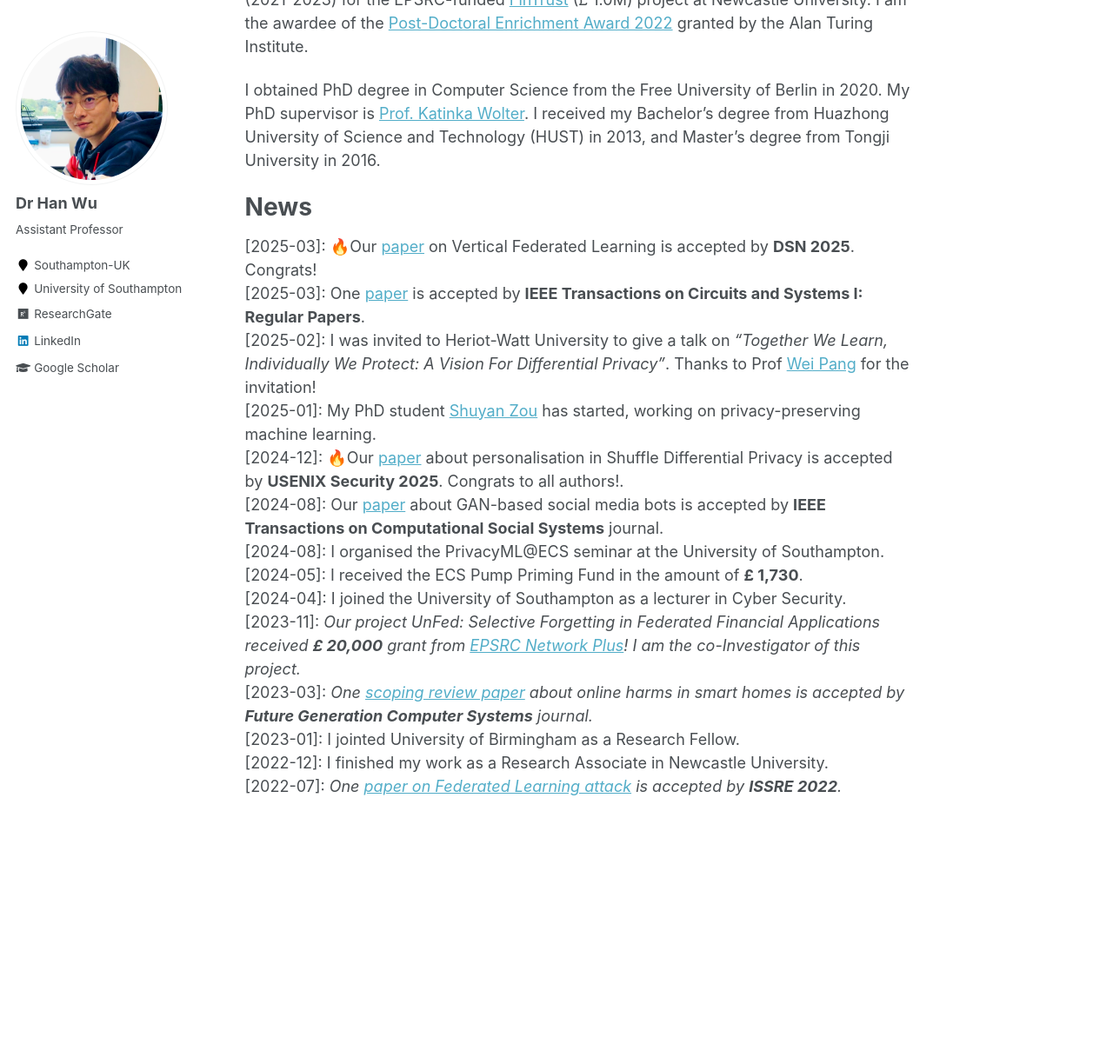
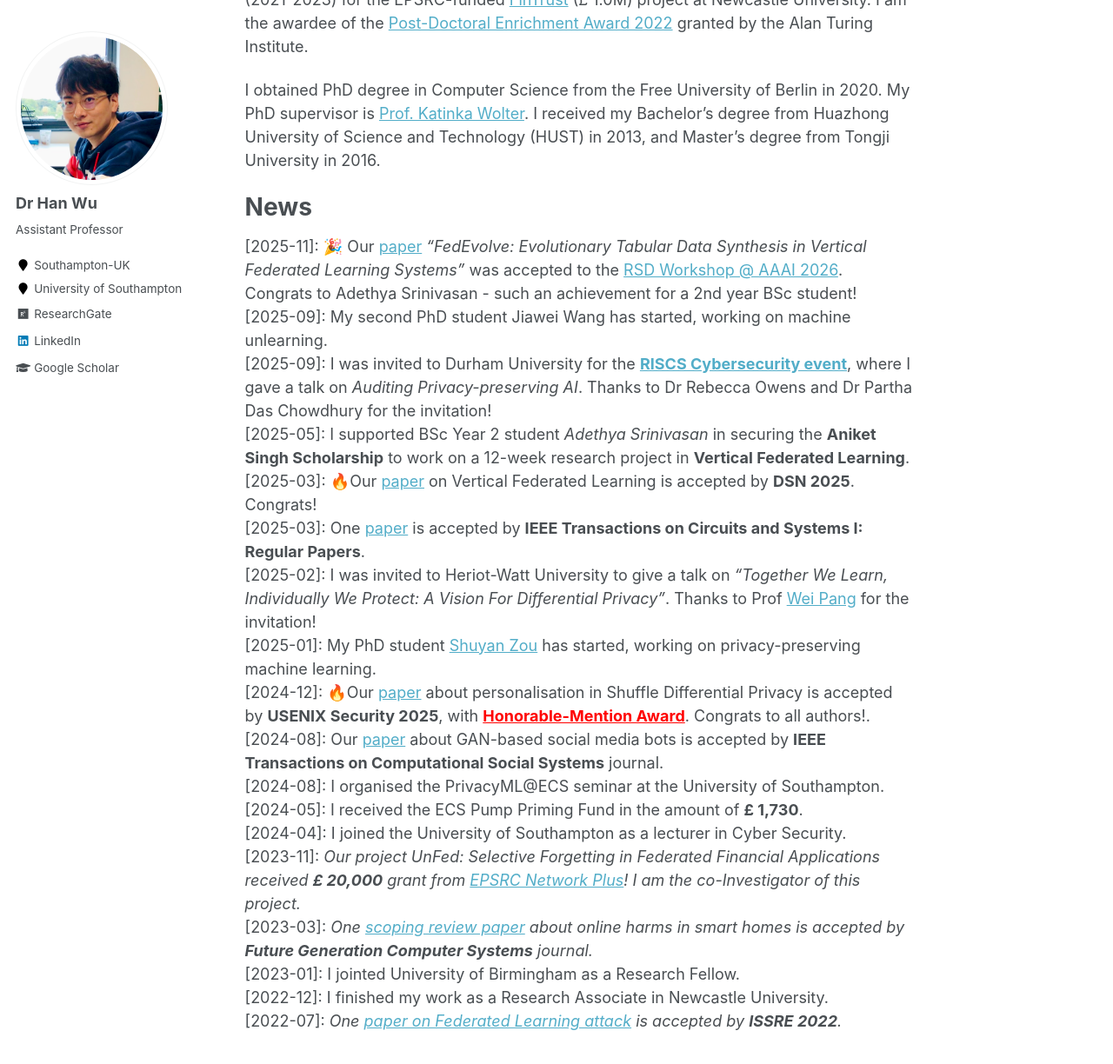
Before and after one commit to woohan/woohan.github.io, a Jekyll site: the page built from _pages/about.md, in a window 1280 px wide and 1400 px high, scrolled down 572 px. Shown: the top 1224 px of the window at 87% size. Built offline with Jekyll 4.4.1, drawn with Linux system fonts in a browser that asks for light colours; before the commit the page ends 1702 px from its top, so only the background shows below that.

Commit message:
update news

```diff
--- a/_pages/about.md
+++ b/_pages/about.md
@@ -19,11 +19,15 @@ I obtained PhD degree in Computer Science from the Free University of Berlin in
 
 News
 =====
+\[2025-11\]: 🎉 Our [paper](https://openreview.net/forum?id=ksau9IVXPj){:target="_blank"} *"FedEvolve: Evolutionary Tabular Data Synthesis in Vertical Federated Learning Systems"* was accepted to the [RSD Workshop @ AAAI 2026](https://responsible-synthetic-data.github.io/){:target="_blank"}. Congrats to Adethya Srinivasan - such an achievement for a 2nd year BSc student!\\
+\[2025-09\]: My second PhD student Jiawei Wang has started, working on machine unlearning.\\
+\[2025-09\]: I was invited to Durham University for the [**RISCS Cybersecurity event**](https://www.riscs.org.uk/){:target="_blank"}, where I gave a talk on *Auditing Privacy-preserving AI*. Thanks to Dr Rebecca Owens and Dr Partha Das Chowdhury for the invitation!\\
+\[2025-05\]: I supported BSc Year 2 student *Adethya Srinivasan* in securing the **Aniket Singh Scholarship** to work on a 12-week research project in **Vertical Federated Learning**.\\
 \[2025-03\]: 🔥Our [paper](https://arxiv.org/pdf/2302.01706){:target="_blank"} on Vertical Federated Learning is accepted by **DSN 2025**. Congrats!\\
 \[2025-03\]: One [paper](https://doi.org/10.1109/TCSI.2025.3550386){:target="_blank"} is accepted by **IEEE Transactions on Circuits and Systems I: Regular Papers**.\\
 \[2025-02\]: I was invited to Heriot-Watt University to give a talk on *"Together We Learn, Individually We Protect: A Vision For Differential Privacy"*. Thanks to Prof [Wei Pang](https://pangwei.eu.org/){:target="_blank"} for the invitation!\\
 \[2025-01\]: My PhD student [Shuyan Zou](https://www.linkedin.com/in/shuyanrocky/?originalSubdomain=uk){:target="_blank"} has started, working on privacy-preserving machine learning.\\
-\[2024-12\]: 🔥Our [paper](https://arxiv.org/pdf/2406.18145){:target="_blank"} about personalisation in Shuffle Differential Privacy is accepted by **USENIX Security 2025**. Congrats to all authors!.\\
+\[2024-12\]: 🔥Our [paper](https://arxiv.org/pdf/2406.18145){:target="_blank"} about personalisation in Shuffle Differential Privacy is accepted by **USENIX Security 2025**, with <a href="https://www.usenix.org/sites/default/files/sec25_honorable_mentions.pdf" target="_blank" style="color:red"><strong>Honorable-Mention Award</strong></a>. Congrats to all authors!.\\
 \[2024-08\]: Our [paper](https://ieeexplore.ieee.org/document/10712168){:target="_blank"} about GAN-based social media bots is accepted by **IEEE Transactions on Computational Social Systems** journal.\\
 \[2024-08\]: I organised the PrivacyML@ECS seminar at the University of Southampton.\\
 \[2024-05\]: I received the ECS Pump Priming Fund in the amount of **£ 1,730**.\\
```
Also changed, not shown: 2 other files.
